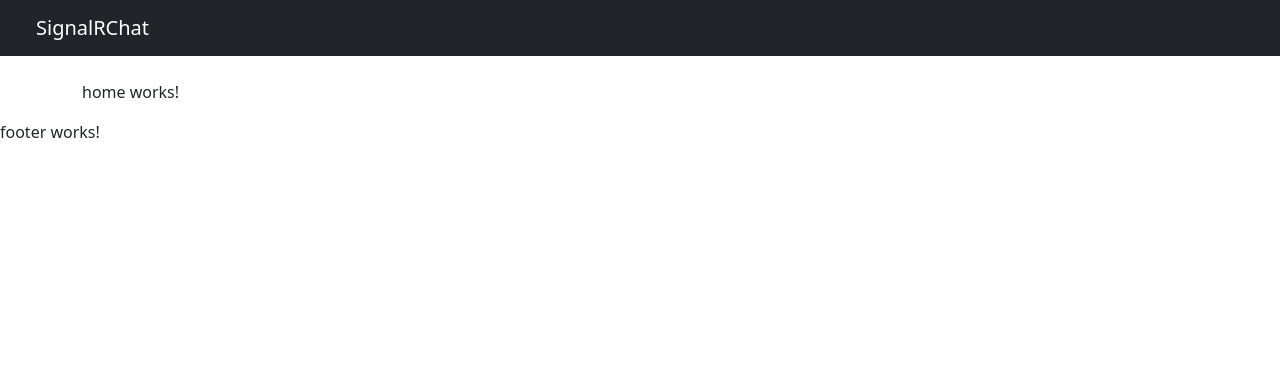
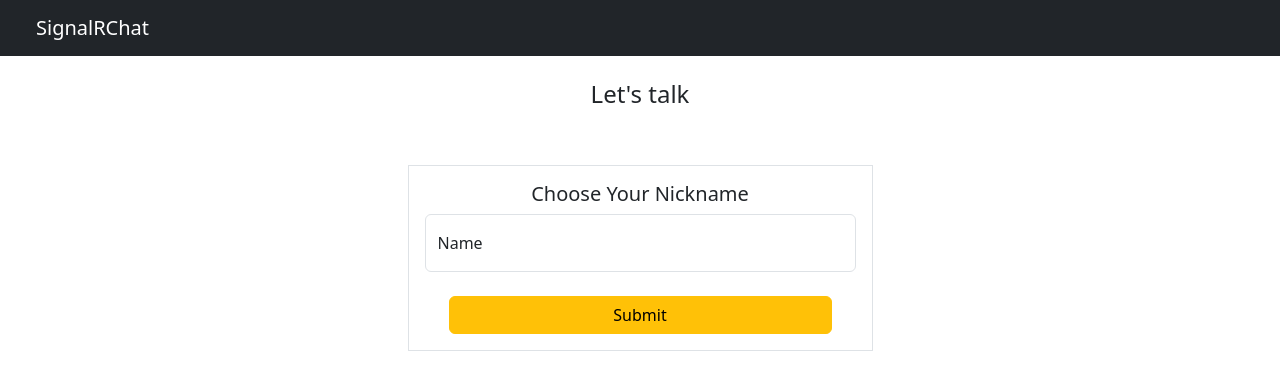
Before and after one commit to umitakbas82/SignalRChatApp, an Angular app in the folder ClientApp/: page / in a window 1280 px wide. Shown: the top 390 px of the page. Built offline with nearby package versions, Linux system fonts and the light colour scheme.

Commit message:
designed home  component

```diff
--- a/ClientApp/src/app/app.component.html
+++ b/ClientApp/src/app/app.component.html
@@ -6,4 +6,6 @@
     <router-outlet></router-outlet>
 </div>
 
-<app-footer></app-footer>
+<!-- <div class="container">
+    <app-footer></app-footer>
+</div> -->
--- a/ClientApp/src/app/app.module.ts
+++ b/ClientApp/src/app/app.module.ts
@@ -7,6 +7,7 @@ import { NgbModule } from '@ng-bootstrap/ng-bootstrap';
 import { NavbarComponent } from './navbar/navbar.component';
 import { HomeComponent } from './home/home.component';
 import { FooterComponent } from './footer/footer.component';
+import { ReactiveFormsModule } from '@angular/forms';
 
 
 @NgModule({
@@ -20,7 +21,8 @@ import { FooterComponent } from './footer/footer.component';
   imports: [
     BrowserModule,
     AppRoutingModule,
-    NgbModule
+    NgbModule,
+    ReactiveFormsModule
   ],
   providers: [],
   bootstrap: [AppComponent]
--- a/ClientApp/src/app/footer/footer.component.html
+++ b/ClientApp/src/app/footer/footer.component.html
@@ -1 +1,15 @@
-<p>footer works!</p>
+<!-- <footer class="d-flex flex-wrap justify-content-between align-items-center py-3 my-4 border-top">
+    <p class="col-md-4 mb-0 text-muted">&copy; 2022 Company, Inc</p>
+
+    <a href="/" class="col-md-4 d-flex align-items-center justify-content-center mb-3 mb-md-0 me-md-auto link-dark text-decoration-none">
+      <svg class="bi me-2" width="40" height="32"><use xlink:href="#bootstrap"/></svg>
+    </a>
+
+    <ul class="nav col-md-4 justify-content-end">
+      <li class="nav-item"><a href="#" class="nav-link px-2 text-muted">Home</a></li>
+      <li class="nav-item"><a href="#" class="nav-link px-2 text-muted">Features</a></li>
+      <li class="nav-item"><a href="#" class="nav-link px-2 text-muted">Pricing</a></li>
+      <li class="nav-item"><a href="#" class="nav-link px-2 text-muted">FAQs</a></li>
+      <li class="nav-item"><a href="#" class="nav-link px-2 text-muted">About</a></li>
+    </ul>
+</footer> -->
--- a/ClientApp/src/app/footer/footer.component.ts
+++ b/ClientApp/src/app/footer/footer.component.ts
@@ -7,9 +7,13 @@ import { Component, OnInit } from '@angular/core';
 })
 export class FooterComponent implements OnInit {
 
+
+  year:number=new Date().getFullYear();
   constructor() { }
 
   ngOnInit(): void {
   }
 
+
+
 }
--- a/ClientApp/src/app/home/home.component.html
+++ b/ClientApp/src/app/home/home.component.html
@@ -1 +1,21 @@
-<p>home works!</p>
+<div class="text-center">
+    <h4>Let's talk</h4>
+</div>
+
+<div class="d-flex justify-content-center">
+    <div class="col-12 col-lg-5">
+        <main class="form-singin">
+            <form [formGroup]="userForm" (ngSubmit)="submitForm()" autocomplete="off" action="" class="p-3 border mt-5">
+                <h5 class="text-center">Choose Your Nickname</h5>
+                <div class="form-floating mb-3">
+                    <input type="text" formControlName="name"  class="form-control" placeholder="Name">
+                    <label for="name">Name</label>
+                </div>
+                <div class="d-grid mt-4 px-4">
+                    <button class="btn btn-warning" type="submit" >Submit</button>
+                </div>
+            </form>
+
+        </main>
+    </div>
+</div>
--- a/ClientApp/src/app/home/home.component.ts
+++ b/ClientApp/src/app/home/home.component.ts
@@ -1,4 +1,5 @@
 import { Component, OnInit } from '@angular/core';
+import { FormBuilder, FormGroup, Validators } from '@angular/forms';
 
 @Component({
   selector: 'app-home',
@@ -7,9 +8,29 @@ import { Component, OnInit } from '@angular/core';
 })
 export class HomeComponent implements OnInit {
 
-  constructor() { }
+
+  userForm:FormGroup=new FormGroup({});
+  submitted=false;
+  constructor( private formbuilder:FormBuilder) { }
 
   ngOnInit(): void {
+    this.intializeForm();
   }
 
+
+  intializeForm(){
+    this.userForm=this.formbuilder.group({
+      name:["",Validators.required,Validators.minLength(3),Validators.maxLength(15)]
+
+    })
+    console.log("click")
+  }
+
+  submitForm(){
+    this.submitted=true;
+    if(this.userForm.valid){
+      console.log(this.userForm.value)
+    }
+
+  }
 }
```
